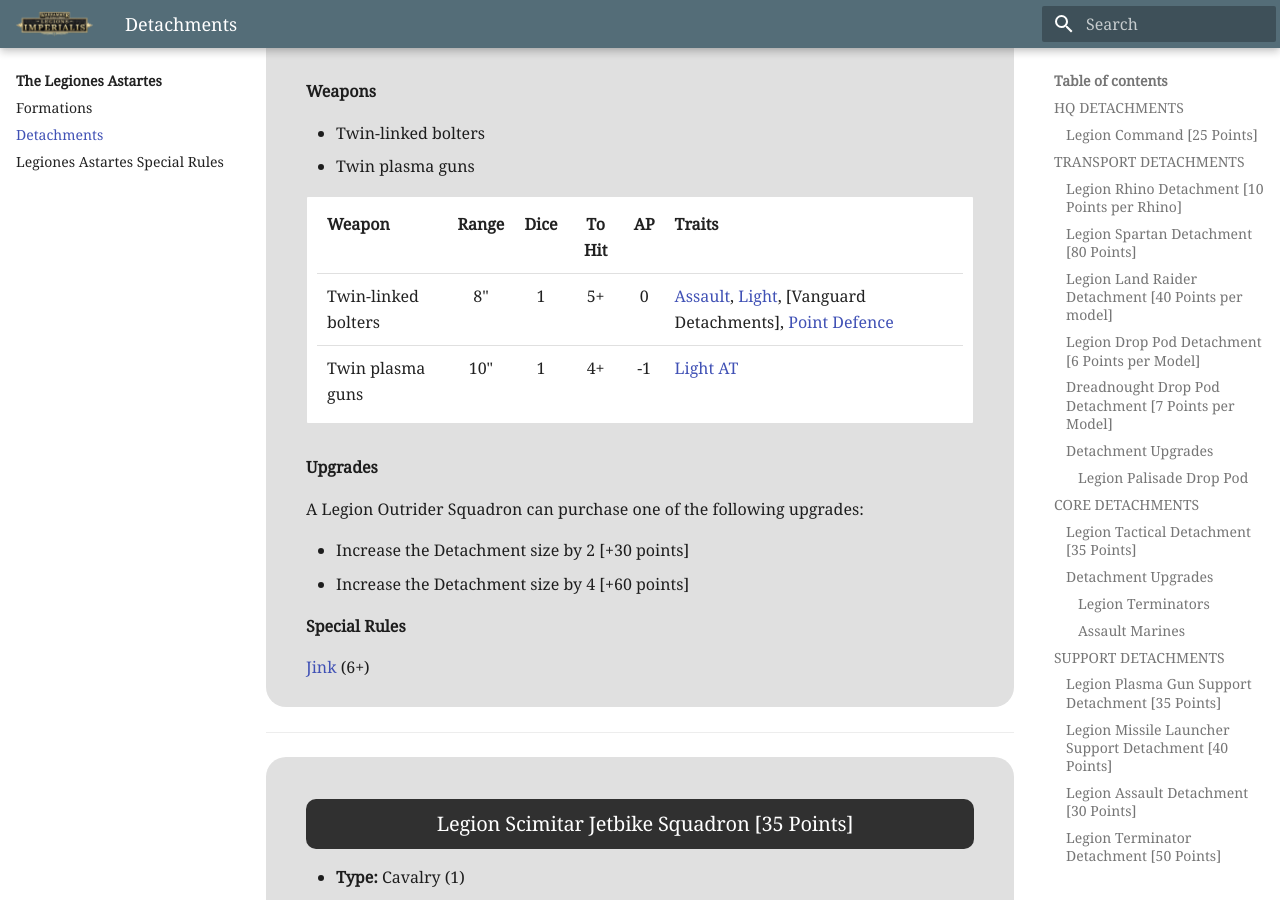
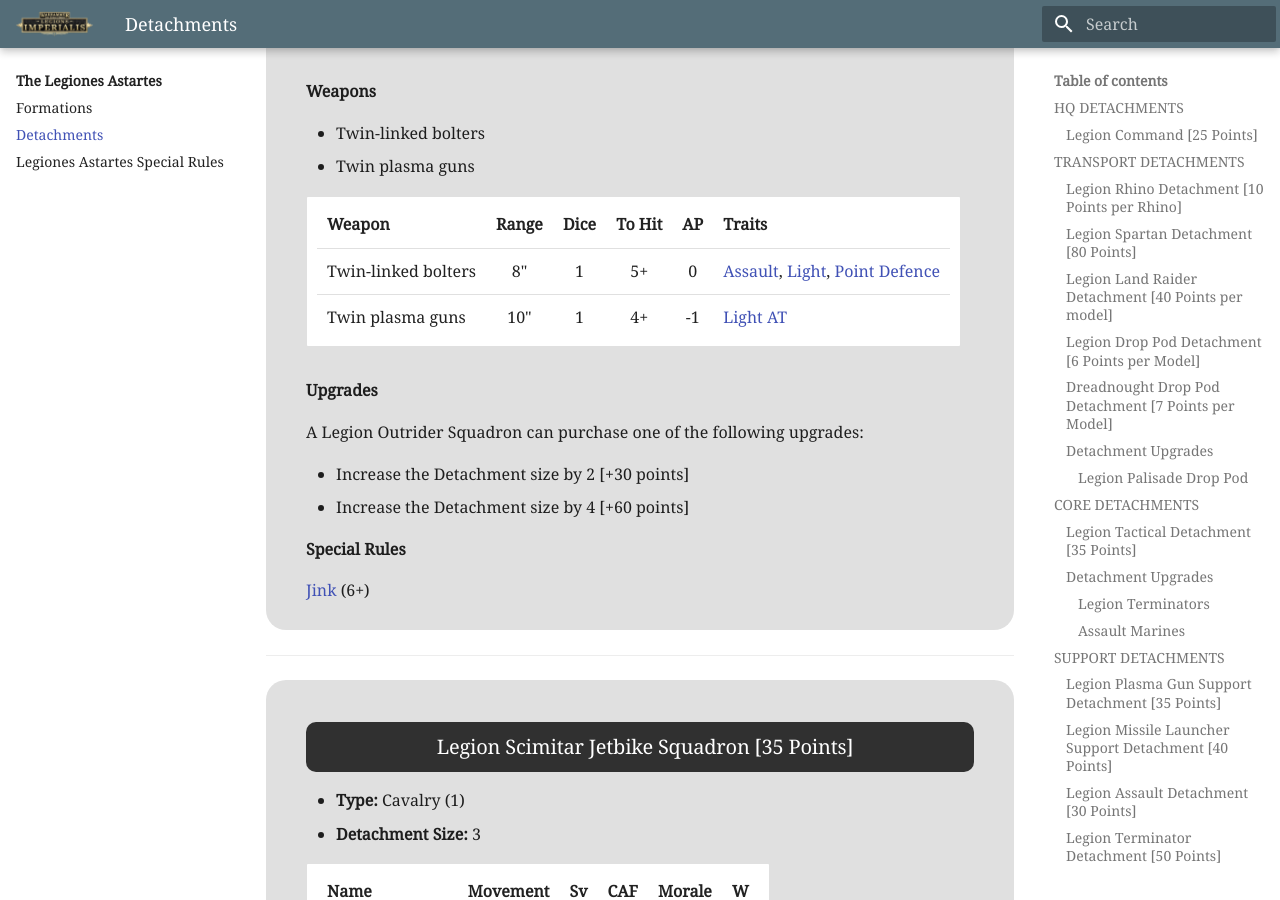
Before and after one commit to BloodBowlBase/EHeresy, an MkDocs documentation site: the page built from docs/the_legiones_astartes/detachments.md, in a window 1280 px wide and 900 px high, scrolled down 28002 px. Built offline with MkDocs 1.6.1 and Material for MkDocs 9.7.7, drawn with Linux system fonts in a browser that asks for light colours.

Commit message:
Wrong trait fix

```diff
--- a/docs/the_legiones_astartes/detachments.md
+++ b/docs/the_legiones_astartes/detachments.md
@@ -997,7 +997,7 @@
 
 | Weapon              | Range | Dice | To Hit | AP | Traits                                                      |
 | ------------------- | :---: | :--: | :----: | :-: | ----------------------------------------------------------- |
-| Twin-linked bolters |  8"  |  1  |   5+   | 0 | [Assault], [Light], [Vanguard Detachments], [Point Defence] |
+| Twin-linked bolters |  8"  |  1  |   5+   | 0 | [Assault], [Light], [Point Defence] |
 | Twin plasma guns    |  10"  |  1  |   4+   | -1 | [Light AT]                                                  |
 
 **Upgrades**
```
